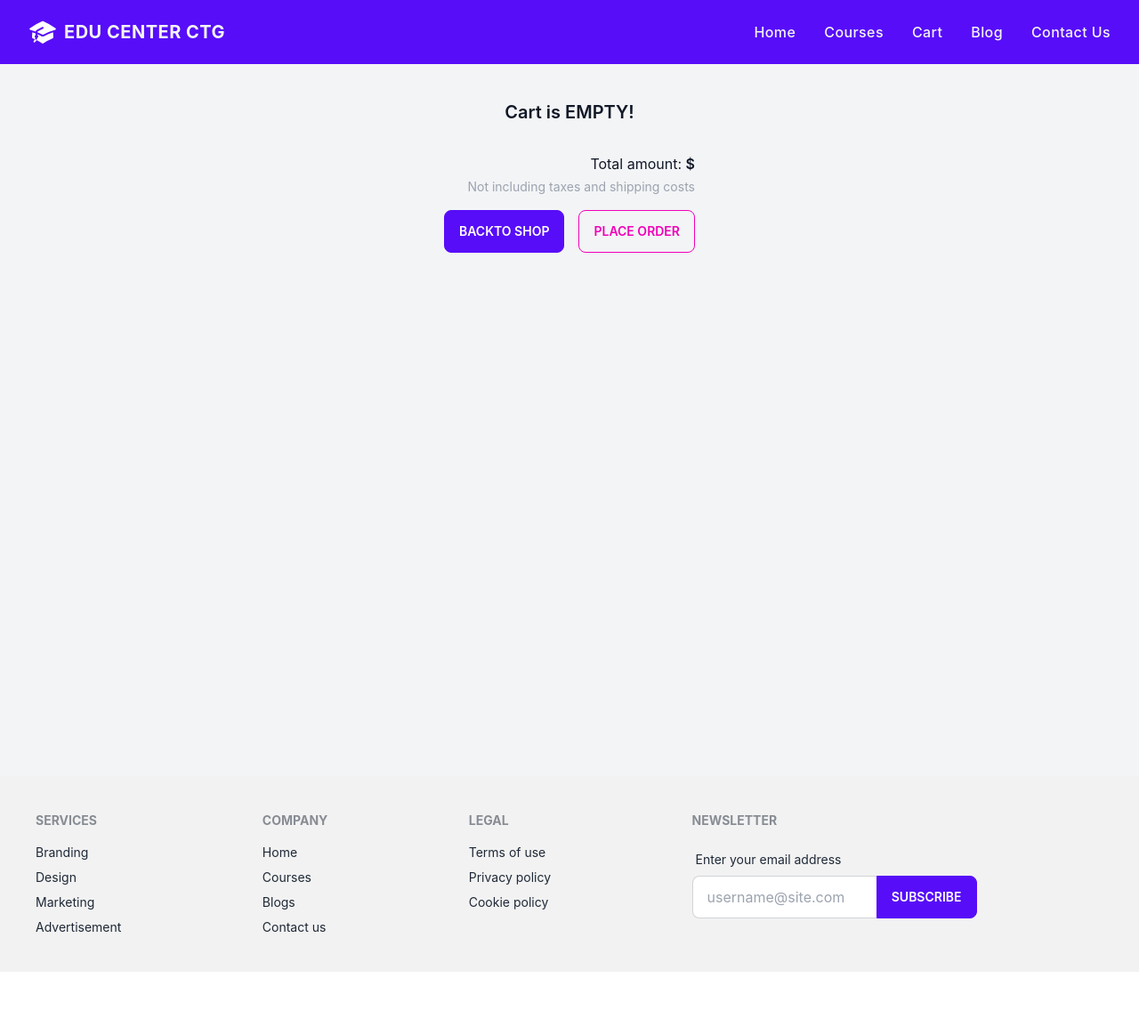
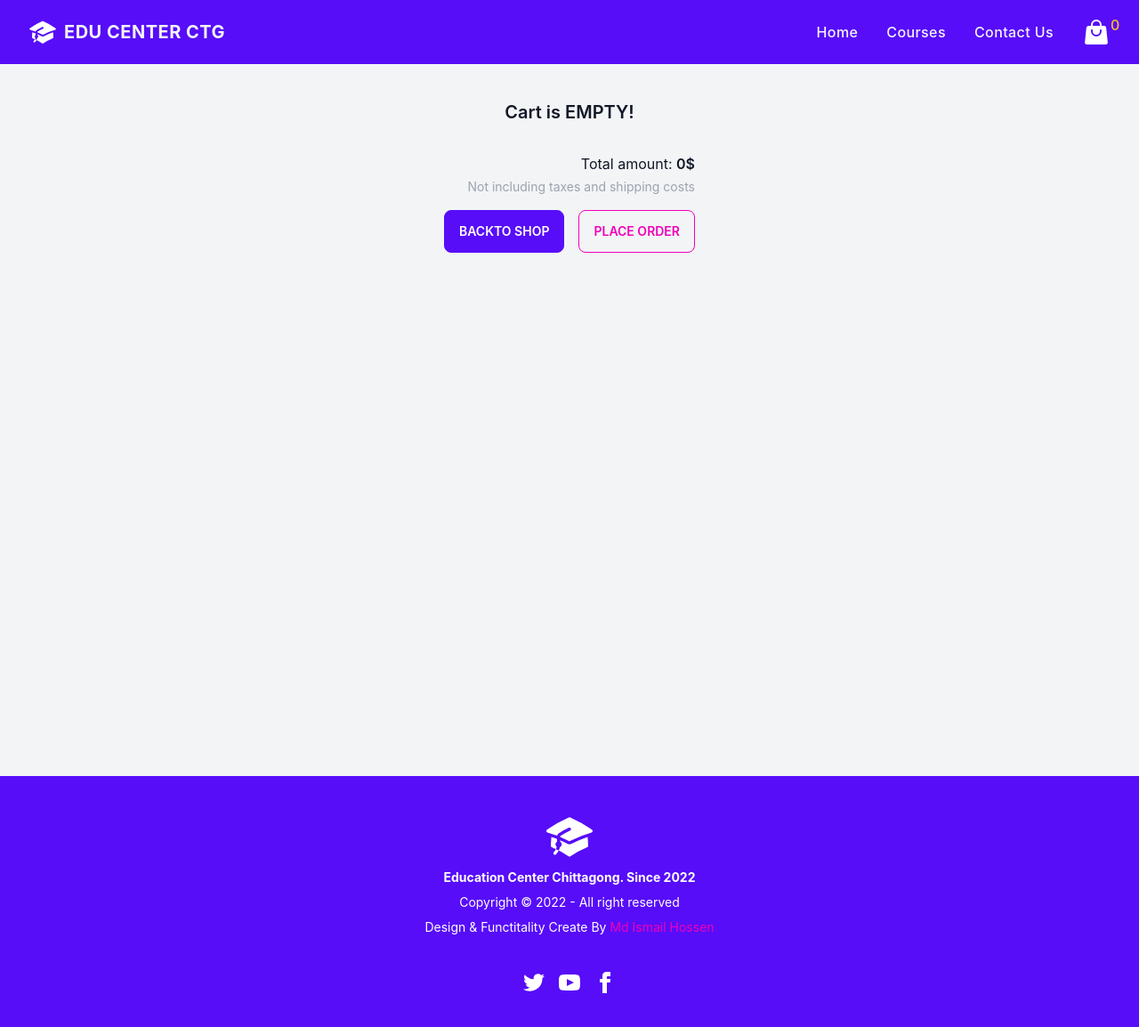
Before and after one commit to bd-dev-ismail/chittagong-education-center, a React (Create React App) app: page /cart in a window 1280 px wide. Shown: the whole page at 89% size. Before the commit the page ends 1092 px from the top, so only its background shows below. Built offline with nearby package versions, Linux system fonts and the light colour scheme.

Commit message:
done with project

```diff
--- a/public/books.json
+++ b/public/books.json
@@ -26,7 +26,7 @@
   {
     "title": "Specification by Example",
     "isbn": "1617290084",
-    "pageCount": 0,
+    "pageCount": 220,
     "publishedDate": { "$date": "2011-06-03T00:00:00.000-0700" },
     "thumbnailUrl": "https://s3.amazonaws.com/AKIAJC5RLADLUMVRPFDQ.book-thumb-images/adzic.jpg",
     "status": "PUBLISH",
--- a/src/components/Cart.js
+++ b/src/components/Cart.js
@@ -1,8 +1,27 @@
-import React from 'react';
+import React, { useContext } from 'react';
 import { Link } from 'react-router-dom';
+import { toast } from 'react-toastify';
+import { CartContext } from '../layout/Main';
+import { deleteShoppingCart, removeFromDb } from '../utilites/fakeDb';
+import CartItem from './CartItem';
 
 const Cart = () => {
-    const cart = [];
+    const [cart, setCart] = useContext(CartContext);
+    const handalRemoveItem = (isbn) =>{
+      const remaning = cart.filter(book => book.isbn !== isbn);
+      setCart(remaning);
+      removeFromDb(isbn);
+      toast.warning("Remove One Item", { autoClose: 500 });
+    }
+    const removeAllCart = ()=>{
+      setCart([]);
+      deleteShoppingCart();
+      toast.error("Empty Cart", { autoClose: 500 });
+    }
+    let total = 0;
+    for(const book of cart){
+        total = total + book.pageCount * book.quantity;
+    }
   return (
     <div className="flex min-h-screen items-start justify-center bg-gray-100 text-gray-900">
       <div className="flex flex-col max-w-3xl p-6 space-y-4 sm:p-10 ">
@@ -10,12 +29,17 @@ const Cart = () => {
           {cart.length ? "Review Cart Items" : "Cart is EMPTY!"}
         </h2>
         <ul className="flex flex-col divide-y divide-gray-700">
-
-
+          {cart.map((book) => (
+            <CartItem
+              book={book}
+              key={book.isbn}
+              handalRemoveItem={handalRemoveItem}
+            ></CartItem>
+          ))}
         </ul>
         <div className="space-y-1 text-right">
           <p>
-              Total amount: <span className="font-semibold">{}$</span>
+            Total amount: <span className="font-semibold">{total}$</span>
           </p>
           <p className="text-sm text-gray-400">
             Not including taxes and shipping costs
@@ -23,15 +47,12 @@ const Cart = () => {
         </div>
         <div className="flex justify-end space-x-4">
           <Link to="/courses">
-              <button
-                type="button"
-                className="btn btn-primary"
-              >
+            <button type="button" className="btn btn-primary">
               Back <span className="sr-only sm:not-sr-only">to shop</span>
             </button>
           </Link>
           <button
-
+            onClick={removeAllCart}
             type="button"
             className="btn btn-outline btn-secondary "
           >
--- a/src/components/Contact.js
+++ b/src/components/Contact.js
@@ -3,7 +3,7 @@ import React from 'react';
 const Contact = () => {
     return (
       <div>
-        <h3 className='text-3xl font-semibold text-center'>Here are Some Information About Us!</h3>
+        <h3 className='text-3xl font-semibold text-center mt-8'>Here are Some Information About Us!</h3>
         <div className="px-4 py-16 mx-auto sm:max-w-xl md:max-w-full lg:max-w-screen-xl md:px-24 lg:px-8 lg:py-20">
           <div className="grid gap-8 lg:grid-cols-3 sm:max-w-sm sm:mx-auto lg:max-w-full">
             <div className="overflow-hidden transition-shadow duration-300 bg-white rounded shadow-sm">
--- a/src/components/Course.js
+++ b/src/components/Course.js
@@ -1,15 +1,39 @@
 import React, { useContext } from 'react';
-import { BooksContext } from '../layout/Main';
+import { toast } from 'react-toastify';
+import { BooksContext, CartContext } from '../layout/Main';
+import { addToDb } from '../utilites/fakeDb';
 import Products from './Products';
 
 const Course = () => {
     const books = useContext(BooksContext);
-    console.log(books);
+    const [cart, setCart] = useContext(CartContext);
+    const handalAddToCart = (book)=>{
+        let newCart = [];
+        const exists = cart.find((bk) => bk.isbn === book.isbn);
+        if(!exists){
+            book.quantity = 1;
+            newCart = [...cart, book];
+        }
+        else{
+            const rest = cart.filter((bk) => bk.isbn !== book.isbn);
+            exists.quantity = exists.quantity + 1;
+
+            newCart = [...rest, exists];
+        }
+        setCart(newCart);
+        addToDb(book.isbn);
+        toast.success('Sucessfully added To Cart',{autoClose: 500});
+    }
+    console.log(cart);
     return (
       <div className="px-4 py-16 mx-auto sm:max-w-xl md:max-w-full lg:max-w-screen-xl md:px-24 lg:px-8 lg:py-20">
         <div className="grid gap-8 row-gap-5 mb-8 lg:grid-cols-3 lg:row-gap-8">
           {books.map((book) => (
-            <Products book={book} key={book.isbn}></Products>
+            <Products
+              book={book}
+              key={book.isbn}
+              handalAddToCart={handalAddToCart}
+            ></Products>
           ))}
         </div>
       </div>
--- a/src/components/Footer.js
+++ b/src/components/Footer.js
@@ -1,46 +1,24 @@
+import { AcademicCapIcon } from '@heroicons/react/24/solid';
 import React from 'react';
 import { Link } from 'react-router-dom';
 
 const Footer = () => {
     return (
       <div>
-        <footer className="footer p-10 bg-base-200 text-base-content mx-auto container">
+        <footer className="footer footer-center p-10 bg-primary text-primary-content">
   <div>
-            <span className="footer-title">Services</span>
-            <Link to="/" className="link link-hover">Branding</Link>
-            <Link to="/" className="link link-hover">Design</Link>
-            <Link to="/" className="link link-hover">Marketing</Link>
-            <Link to="/" className="link link-hover">Advertisement</Link>
+    <AcademicCapIcon className="h-14 w-14 text-white"></AcademicCapIcon>
+    <p className="font-bold">
+     Education Center Chittagong. Since 2022
+    </p>
+    <p>Copyright © 2022 - All right reserved</p>
+    <p>Design & Functitality Create By <a className='text-secondary' href="https://github.com/bd-dev-ismail">Md Ismail Hossen</a> </p>
   </div>
   <div>
-            <span className="footer-title">Company</span>
-            <Link to="/home" className="link link-hover">Home</Link>
-            <Link to="/courses" className="link link-hover">Courses</Link>
-            <Link to="/blogs" className="link link-hover">Blogs</Link>
-            <Link to="/contact" className="link link-hover">Contact us</Link>
-          </div>
-          <div>
-            <span className="footer-title">Legal</span>
-            <Link to="/" className="link link-hover">Terms of use</Link>
-            <Link to="/" className="link link-hover">Privacy policy</Link>
-            <Link to="/" className="link link-hover">Cookie policy</Link>
-          </div>
-          <div>
-            <span className="footer-title">Newsletter</span>
-            <div className="form-control w-80">
-              <label className="label">
-                <span className="label-text">Enter your email address</span>
-              </label>
-              <div className="relative">
-                <input
-                  type="text"
-                  placeholder="username@site.com"
-                  className="input input-bordered w-full pr-16"
-                />
-                <button className="btn btn-primary absolute top-0 right-0 rounded-l-none">
-                  Subscribe
-                </button>
-              </div>
+    <div className="grid grid-flow-col gap-4">
+      <a><svg xmlns="http://www.w3.org/2000/svg" width="24" height="24" viewBox="0 0 24 24" className="fill-current"><path d="M24 4.557c-.883.392-1.832.656-2.828.775 1.017-.609 1.798-1.574 2.165-2.724-.951.564-2.005.974-3.127 1.195-.897-.957-2.178-1.555-3.594-1.555-3.179 0-5.515 2.966-4.797 6.045-4.091-.205-7.719-2.165-10.148-5.144-1.29 2.213-.669 5.108 1.523 6.574-.806-.026-1.566-.247-2.229-.616-.054 2.281 1.581 4.415 3.949 4.89-.693.188-1.452.232-2.224.084.626 1.956 2.444 3.379 4.6 3.419-2.07 1.623-4.678 2.348-7.29 2.04 2.179 1.397 4.768 2.212 7.548 2.212 9.142 0 14.307-7.721 13.995-14.646.962-.695 1.797-1.562 2.457-2.549z"></path></svg></a>
+      <a><svg xmlns="http://www.w3.org/2000/svg" width="24" height="24" viewBox="0 0 24 24" className="fill-current"><path d="M19.615 3.184c-3.604-.246-11.631-.245-15.23 0-3.897.266-4.356 2.62-4.385 8.816.029 6.185.484 8.549 4.385 8.816 3.6.245 11.626.246 15.23 0 3.897-.266 4.356-2.62 4.385-8.816-.029-6.185-.484-8.549-4.385-8.816zm-10.615 12.816v-8l8 3.993-8 4.007z"></path></svg></a>
+      <a><svg xmlns="http://www.w3.org/2000/svg" width="24" height="24" viewBox="0 0 24 24" className="fill-current"><path d="M9 8h-3v4h3v12h5v-12h3.642l.358-4h-4v-1.667c0-.955.192-1.333 1.115-1.333h2.885v-5h-3.808c-3.596 0-5.192 1.583-5.192 4.615v3.385z"></path></svg></a>
     </div>
   </div>
 </footer>
--- a/src/components/Header.js
+++ b/src/components/Header.js
@@ -1,88 +1,86 @@
-import React, { useState } from 'react';
-import { Link } from 'react-router-dom';
-import { AcademicCapIcon } from "@heroicons/react/24/solid";
+import React, { useContext, useState } from 'react';
+import { NavLink } from 'react-router-dom';
+import { AcademicCapIcon, ShoppingBagIcon } from "@heroicons/react/24/solid";
+import { CartContext } from '../layout/Main';
 const Header = () => {
     const [isMenuOpen, setIsMenuOpen] = useState(false);
+    const [cart, setCart] = useContext(CartContext);
      return (
-       <div className="bg-primary">
+       <div className="bg-primary sticky top-0 z-20">
          <div className="px-4 py-5 mx-auto sm:max-w-xl md:max-w-full lg:max-w-screen-xl md:px-24 lg:px-8">
            <div className="relative flex items-center justify-between">
-             <Link
+             <NavLink
                to="/"
                aria-label="Company"
                title="Company"
                className="inline-flex items-center"
              >
-               {/* <svg
-                 className="w-8 text-teal-accent-400"
-                 viewBox="0 0 24 24"
-                 strokeLinejoin="round"
-                 strokeWidth="2"
-                 strokeLinecap="round"
-                 strokeMiterlimit="10"
-                 stroke="currentColor"
-                 fill="none"
-               >
-                 <rect x="3" y="1" width="7" height="12" />
-                 <rect x="3" y="17" width="7" height="6" />
-                 <rect x="14" y="1" width="7" height="6" />
-                 <rect x="14" y="11" width="7" height="12" />
-               </svg> */}
                <AcademicCapIcon className="h-8 w-8 text-white" />
                <span className="ml-2 text-xl font-bold tracking-wide text-gray-100 uppercase">
-                 <Link to="/"> EDU Center CTG</Link>
+                 EDU Center CTG
                </span>
-             </Link>
+             </NavLink>
              <ul className="flex items-center hidden space-x-8 lg:flex">
                <li>
-                 <Link
+                 <NavLink
                    to="/home"
                    aria-label="Our product"
                    title="Our product"
-                   className="font-medium tracking-wide text-gray-100 transition-colors duration-200 hover:text-teal-accent-400"
+                   className={({ isActive }) =>
+                     isActive
+                       ? "font-medium tracking-wide text-secondary"
+                       : "text-gray-100 font-medium tracking-wide"
+                   }
                  >
                    Home
-                 </Link>
+                 </NavLink>
                </li>
                <li>
-                 <Link
+                 <NavLink
                    to="/courses"
                    aria-label="Our product"
                    title="Our product"
-                   className="font-medium tracking-wide text-gray-100 transition-colors duration-200 hover:text-teal-accent-400"
+                   className={({ isActive }) =>
+                     isActive
+                       ? "font-medium tracking-wide text-secondary"
+                       : "text-gray-100 font-medium tracking-wide"
+                   }
                  >
                    Courses
-                 </Link>
+                 </NavLink>
+               </li>
+
+               <li>
+                 <NavLink
+                   to="/contact"
+                   aria-label="About us"
+                   title="About us"
+                   className={({ isActive }) =>
+                     isActive
+                       ? "font-medium tracking-wide text-secondary"
+                       : "text-gray-100 font-medium tracking-wide"
+                   }
+                 >
+                   Contact Us
+                 </NavLink>
                </li>
                <li>
-                 <Link
+                 <NavLink
                    to="/cart"
                    aria-label="Product pricing"
                    title="Product pricing"
                    className="font-medium tracking-wide text-gray-100 transition-colors duration-200 hover:text-teal-accent-400"
                  >
-                   Cart
-                 </Link>
-               </li>
-               <li>
-                 <Link
-                   to="/blogs"
-                   aria-label="About us"
-                   title="About us"
-                   className="font-medium tracking-wide text-gray-100 transition-colors duration-200 hover:text-teal-accent-400"
-                 >
-                   Blog
-                 </Link>
-               </li>
-               <li>
-                 <Link
-                   to="/contact"
-                   aria-label="About us"
-                   title="About us"
-                   className="font-medium tracking-wide text-gray-100 transition-colors duration-200 hover:text-teal-accent-400"
-                 >
-                   Contact Us
-                 </Link>
+                   <div className="flex relative">
+                     <p>
+                       {" "}
+                       <ShoppingBagIcon className="h-8 w-8 text-white" />
+                     </p>
+                     <p className="absolute left-8 bottom-3 text-warning">
+                       {cart.length}
+                     </p>
+                   </div>
+                 </NavLink>
                </li>
              </ul>
              <div className="lg:hidden">
@@ -112,7 +110,7 @@ const Header = () => {
                    <div className="p-5 bg-white border rounded shadow-sm">
                      <div className="flex items-center justify-between mb-4">
                        <div>
-                         <Link
+                         <NavLink
                            to="/"
                            aria-label="Company"
                            title="Company"
@@ -122,7 +120,7 @@ const Header = () => {
                            <span className="ml-2 text-xl font-bold tracking-wide text-gray-800 uppercase">
                              EDU Center CTG
                            </span>
-                         </Link>
+                         </NavLink>
                        </div>
                        <div>
                          <button
@@ -146,54 +144,50 @@ const Header = () => {
                      <nav>
                        <ul className="space-y-4">
                          <li>
-                           <Link
+                           <NavLink
                              to="/"
                              aria-label="Our product"
                              title="Our product"
                              className="font-medium tracking-wide text-gray-700 transition-colors duration-200 hover:text-deep-purple-accent-400"
                            >
                              Home
-                           </Link>
+                           </NavLink>
                          </li>
                          <li>
-                           <Link
+                           <NavLink
                              to="/courses"
                              aria-label="Our product"
                              title="Our product"
                              className="font-medium tracking-wide text-gray-700 transition-colors duration-200 hover:text-deep-purple-accent-400"
                            >
                              Courses
-                           </Link>
+                           </NavLink>
                          </li>
+
                          <li>
-                           <Link
-                             to="/cart"
-                             aria-label="Product pricing"
-                             title="Product pricing"
-                             className="font-medium tracking-wide text-gray-700 transition-colors duration-200 hover:text-deep-purple-accent-400"
-                           >
-                             Cart
-                           </Link>
-                         </li>
-                         <li>
-                           <Link
-                             to="/blogs"
-                             aria-label="About us"
-                             title="About us"
-                             className="font-medium tracking-wide text-gray-700 transition-colors duration-200 hover:text-deep-purple-accent-400"
-                           >
-                             Blogs
-                           </Link>
-                         </li>
-                         <li>
-                           <Link
+                           <NavLink
                              to="/contact"
                              aria-label="About us"
                              title="About us"
                              className="font-medium tracking-wide text-gray-700 transition-colors duration-200 hover:text-deep-purple-accent-400"
                            >
                              Contact Us
-                           </Link>
+                           </NavLink>
+                         </li>
+                         <li>
+                           <NavLink
+                             to="/cart"
+                             aria-label="Product pricing"
+                             title="Product pricing"
+                             className="font-medium tracking-wide text-gray-700 transition-colors duration-200 hover:text-deep-purple-accent-400"
+                           >
+                             <div className="flex relative">
+                               <p>Cart</p>
+                               <p className="absolute left-8 bottom-3">
+                                 {cart.length}
+                               </p>
+                             </div>
+                           </NavLink>
                          </li>
                        </ul>
                      </nav>
--- a/src/layout/Main.js
+++ b/src/layout/Main.js
@@ -1,15 +1,19 @@
-import React, { createContext } from 'react';
+import React, { createContext, useState } from 'react';
 import { Outlet, useLoaderData } from 'react-router-dom';
 import Header from '../components/Header';
 import Footer from '../components/Footer';
 export const BooksContext = createContext([]);
+export const CartContext = createContext([]);
 const Main = () => {
-    const books = useLoaderData([]);
+    const {books, initialCart} = useLoaderData([]);
+    const [cart, setCart] = useState(initialCart);
     return (
       <BooksContext.Provider value={books}>
-        <Header></Header>
-        <Outlet></Outlet>
-        <Footer></Footer>
+        <CartContext.Provider value={[cart, setCart]}>
+          <Header></Header>
+          <Outlet></Outlet>
+          <Footer></Footer>
+        </CartContext.Provider>
       </BooksContext.Provider>
     );
 };
--- a/src/routes/routes.js
+++ b/src/routes/routes.js
@@ -3,18 +3,17 @@ import ErrorPage from '../components/ErrorPage';
 import Home from '../components/Home';
 import Course from "../components/Course";
 import Cart from "../components/Cart";
-import Blog from "../components/Blog";
 import Contact from "../components/Contact";
+import { getCartAndBook } from '../utilites/loaders/getCartAndBook';
 const { createBrowserRouter } = require("react-router-dom");
 export const router = createBrowserRouter([
    {path: '/', element: <Main></Main>,
-   loader: ()=> fetch('books.json'),
+   loader: getCartAndBook,
     errorElement: <ErrorPage></ErrorPage>, children: [
     {path: '/', element: <Home></Home>},
     {path: '/home', element: <Home></Home>},
     {path: '/courses', element: <Course></Course>},
     {path: '/cart', element: <Cart></Cart>},
-    {path: '/blogs', element: <Blog></Blog>},
     {path: '/contact', element: <Contact></Contact>},
    ]}
 ]);
```
Also changed, not shown: src/components/CartItem.js (+7 -8 lines), src/components/Home.js (+14 -13 lines), src/components/Products.js (+7 -6 lines), src/utilites/loaders/getCartAndBook.js (added, +22 -0 lines). Lines whose indentation alone changed are shown as unchanged.
